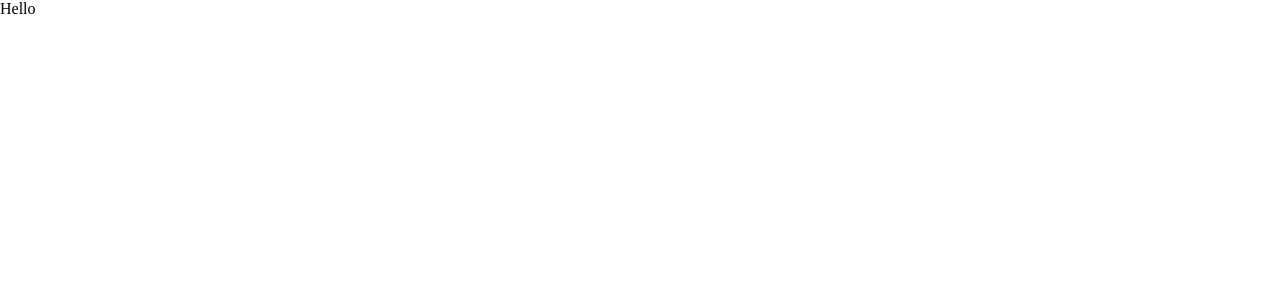
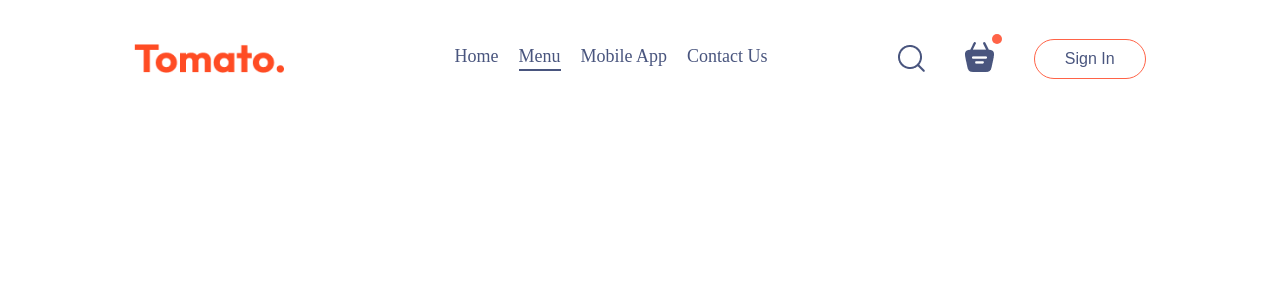
Before and after one commit to prabhatshahi/food, a React (Vite) app in the folder frontend/: page / in a window 1280 px wide. Shown: the top 300 px of the page. Built offline with nearby package versions, Linux system fonts and the light colour scheme.

Commit message:
navbar completed

```diff
--- a/frontend/src/App.jsx
+++ b/frontend/src/App.jsx
@@ -1,7 +1,12 @@
 import React from "react";
+import Navbar from "./components/NavBar/Navbar";
 
 const App = () => {
-  return <div>Hello</div>;
+  return (
+    <div className="app">
+      <Navbar />
+    </div>
+  );
 };
 
 export default App;
--- /dev/null
+++ b/frontend/src/components/NavBar/Navbar.css
@@ -0,0 +1,62 @@
+.navbar {
+  padding: 20px 0px;
+  display: flex;
+  justify-content: space-between;
+  align-items: center;
+}
+
+.navbar .logo {
+  width: 150px;
+}
+
+.navbar-menu {
+  display: flex;
+  list-style: none;
+  gap: 20px;
+  color: #49557e;
+  font-size: 18px;
+}
+
+.navbar-right {
+  display: flex;
+  align-items: center;
+  gap: 40px;
+}
+
+.navbar button {
+  background: transparent;
+  font-size: 16px;
+  color: #49557e;
+  border: 1px solid tomato;
+  padding: 10px 30px;
+  border-radius: 50px;
+  cursor: pointer;
+  transition: 0.3s;
+}
+
+.navbar button:hover {
+  background-color: #fff4f2;
+}
+
+.navbar .active {
+  padding-bottom: 2px;
+  border-bottom: 2px solid #49557e;
+}
+
+.navbar li {
+  cursor: pointer;
+}
+
+.navbar-search-icon {
+  position: relative;
+}
+
+.navbar-search-icon .dot {
+  position: absolute;
+  min-width: 10px;
+  min-height: 10px;
+  background-color: tomato;
+  border-radius: 5px;
+  top: -8px;
+  right: -8px;
+}
--- /dev/null
+++ b/frontend/src/components/NavBar/Navbar.jsx
@@ -0,0 +1,48 @@
+import React, { useState } from "react";
+import "./Navbar.css";
+import { assets } from "./../../assets/assets";
+const Navbar = () => {
+  const [menu, setMenu] = useState("menu");
+
+  return (
+    <div className="navbar">
+      <img src={assets.logo} alt="" className="logo" />
+      <ul className="navbar-menu">
+        <li
+          onClick={() => setMenu("home")}
+          className={menu === "home" ? "active" : ""}
+        >
+          Home
+        </li>
+        <li
+          onClick={() => setMenu("menu")}
+          className={menu === "menu" ? "active" : ""}
+        >
+          Menu
+        </li>
+        <li
+          onClick={() => setMenu("mobile-app")}
+          className={menu === "mobile-app" ? "active" : ""}
+        >
+          Mobile App
+        </li>
+        <li
+          onClick={() => setMenu("contact-us")}
+          className={menu === "contact-us" ? "active" : ""}
+        >
+          Contact Us
+        </li>
+      </ul>
+      <div className="navbar-right">
+        <img src={assets.search_icon} alt="" />
+        <div className="navbar-search-icon">
+          <img src={assets.basket_icon} alt="" />
+          <div className="dot"></div>
+        </div>
+        <button>Sign In</button>
+      </div>
+    </div>
+  );
+};
+
+export default Navbar;
--- a/frontend/src/index.css
+++ b/frontend/src/index.css
@@ -1,7 +1,8 @@
-* {
+@import url("https://fonts.googleapis.com/css2?family=Outfit:wght@100..900&display=swap") * {
   padding: 0;
   margin: 0;
   box-sizing: border-box;
+  font-family: Outfit;
 }
 
 body {
@@ -12,3 +13,8 @@
   text-decoration: none;
   color: inherit;
 }
+
+.app {
+  width: 80%;
+  margin: auto;
+}
```
